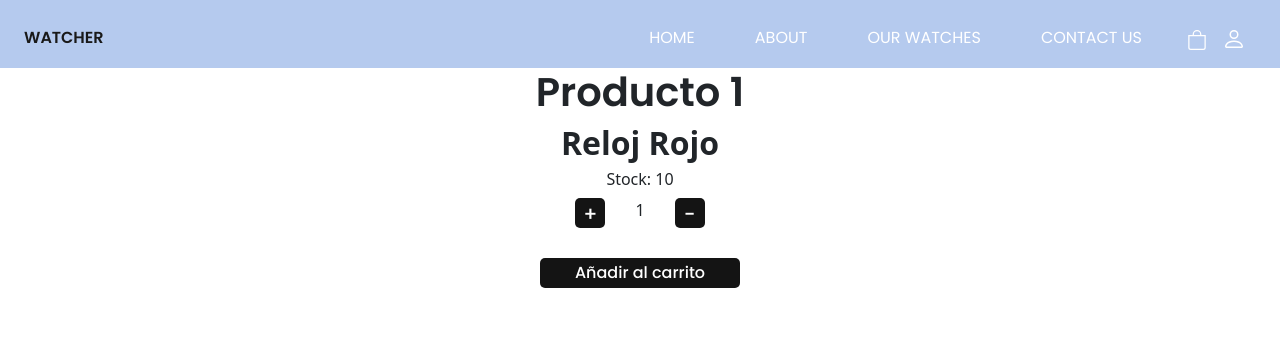
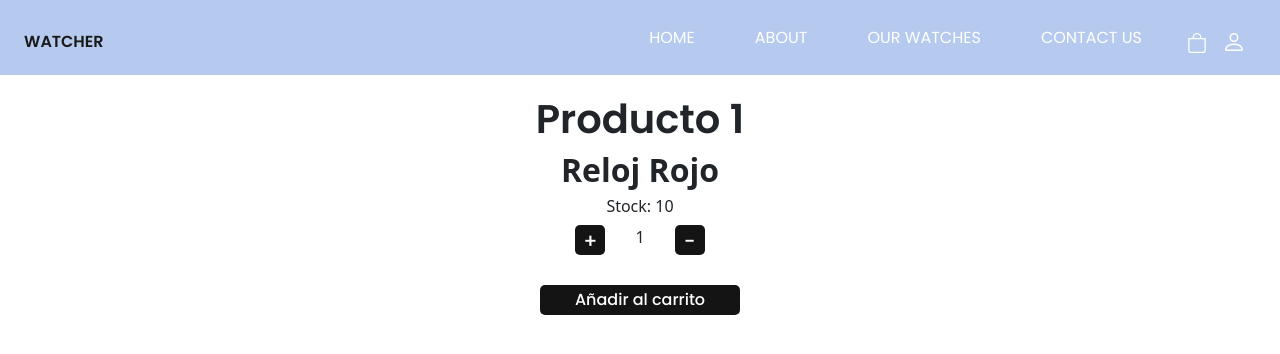
Before and after one commit to isma-morel/Proyecto-React, a React (Create React App) app: page / in a window 1280 px wide. Shown: the top 354 px of the page. Built offline with nearby package versions, Linux system fonts and the light colour scheme.

Commit message:
añadiendo mas estilos

```diff
--- a/src/App.css
+++ b/src/App.css
@@ -4,24 +4,47 @@ html {
 }
 
 .header-custom {
-  z-index: 9999;
   background-color: #b5caee;
 }
 .header-custom .logo-custom {
+  display: inline-block;
   font-family: "Poppins", sans-serif;
+  width: 8%;
   font-weight: bold;
   text-decoration: none;
   color: #191919;
+  position: relative;
+  transition: 0.3s ease all;
+  overflow: hidden;
 }
-.header-custom .item-custom {
-  transition: 0.3s ease all;
-  position: relative;
+.header-custom .logo-custom:hover {
+  color: #ffff;
 }
-.header-custom .item-custom::after {
+.header-custom .logo-custom .icon-watch {
+  color: #ffff;
+  position: absolute;
+  left: -25%;
+  opacity: 0;
+  transition: 0.2s ease all;
+}
+.header-custom .logo-custom:hover .icon-watch {
+  left: 85%;
+  opacity: 1;
+}
+.header-custom .logo-custom::after {
   content: "";
-  width: 100%;
   height: 100%;
-  background-color: black;
+  width: 85%;
+  border-bottom: 1px solid #ffff;
+  position: absolute;
+  top: 0;
+  left: -100%;
+  transition: 0.4s ease all;
+  opacity: 0;
+}
+.header-custom .logo-custom:hover::after {
+  left: 0;
+  opacity: 1;
 }
 .header-custom .item-custom .nav-link {
   padding: 10px 30px;
@@ -33,6 +56,27 @@ html {
 }
 .header-custom .item-custom .nav-link:hover {
   color: black;
+}
+.header-custom .item-custom .nav-link span {
+  display: inline-block;
+  position: relative;
+  transition: 0.3s ease all;
+  overflow: hidden;
+}
+.header-custom .item-custom .nav-link span::after {
+  content: "";
+  height: 100%;
+  width: 100%;
+  border-bottom: 1px solid black;
+  position: absolute;
+  left: -100%;
+  top: 0;
+  transition: 0.3s ease all;
+  opacity: 0;
+}
+.header-custom .item-custom .nav-link:hover span::after {
+  left: 0;
+  opacity: 1;
 }
 .header-custom .widgets .container-cart {
   color: #ffff;
@@ -62,6 +106,9 @@ html {
   height: 24px;
 }
 
+.product-section {
+  margin-top: 20px;
+}
 .product-section .itemlista-container {
   display: flex;
   justify-content: center;
--- a/src/assets/components/navbar/NavBar.jsx
+++ b/src/assets/components/navbar/NavBar.jsx
@@ -8,7 +8,15 @@ export const NavBar = () => {
             <header className="d-block header-custom">
                 <div className="container-fluid px-4">
                     <nav className="navbar navbar-expand-lg pt-3">
-                        <a className="logo-custom" href="index.html"><span>WATCHER</span></a>
+                        <a className="logo-custom" href="index.html">
+                            <span className="icon-watch">
+                                <svg xmlns="http://www.w3.org/2000/svg" width="16" height="16" fill="currentColor" className="bi bi-watch" viewBox="0 0 16 16">
+                                    <path d="M8.5 5a.5.5 0 0 0-1 0v2.5H6a.5.5 0 0 0 0 1h2a.5.5 0 0 0 .5-.5V5z"/>
+                                    <path d="M5.667 16C4.747 16 4 15.254 4 14.333v-1.86A5.985 5.985 0 0 1 2 8c0-1.777.772-3.374 2-4.472V1.667C4 .747 4.746 0 5.667 0h4.666C11.253 0 12 .746 12 1.667v1.86a5.99 5.99 0 0 1 1.918 3.48.502.502 0 0 1 .582.493v1a.5.5 0 0 1-.582.493A5.99 5.99 0 0 1 12 12.473v1.86c0 .92-.746 1.667-1.667 1.667H5.667zM13 8A5 5 0 1 0 3 8a5 5 0 0 0 10 0z"/>
+                                </svg>
+                            </span>
+                            <span className="watcher-custom">WATCHER</span>
+                        </a>
                         <div className="collapse navbar-collapse">
                             <div className="d-flex ms-auto flex-column flex-lg-row align-items-center">
                                 <ul className="navbar-nav">
--- a/src/assets/scss/components/_ItemListContainer.scss
+++ b/src/assets/scss/components/_ItemListContainer.scss
@@ -1,4 +1,5 @@
 .product-section {
+    margin-top: 20px;
     .itemlista-container {
         display: flex;
         justify-content: center;
--- a/src/assets/scss/components/_NavBar.scss
+++ b/src/assets/scss/components/_NavBar.scss
@@ -1,22 +1,46 @@
 .header-custom {
-    z-index: 9999;
     background-color: nth($colors , 1 );
     .logo-custom {
+        display: inline-block;
         font-family: $fontFamily;
+        width: 8%;
         font-weight: bold;
         text-decoration: none;
         color: nth($colors , 2 );
+        position: relative;
+        transition: .3s ease all;
+        overflow: hidden;
+        &:hover {
+            color: nth($colors , 3 );
+        }
+        .icon-watch {
+            color: nth($colors , 3 );
+            position: absolute;
+            left: -25%;
+            opacity: 0;
+            transition: .2s ease all;
+        }
+        &:hover .icon-watch {
+            left: 85%;
+            opacity: 1;
+        }
+        &::after {
+            content: "";
+            height: 100%;
+            width: 85%;
+            border-bottom: 1px solid nth($colors , 3 );
+            position: absolute;
+            top: 0;
+            left: -100%;
+            transition: .4s ease all;
+            opacity: 0;
+        }
+        &:hover::after {
+            left: 0;
+            opacity: 1;
+        }
     }
     .item-custom {
-        transition: .3s ease all;
-        position: relative;
-        &::after {
-            content: "";
-            width: 100%;
-            height: 100%;
-            background-color: black;
-
-        }
         .nav-link {
             padding: 10px 30px;
             font-size: 1rem;
@@ -26,6 +50,28 @@
             transition: .3s ease all;
             &:hover {
                 color: black;
+            }
+            span {
+                display: inline-block;
+                position: relative;
+                transition: .3s ease all;
+                overflow: hidden;
+                &::after {
+                    content: "";
+                    height: 100%;
+                    width: 100%;
+                    border-bottom: 1px solid black;
+                    position: absolute;
+                    left: -100%;
+                    top: 0;
+                    transition: .3s ease all;
+                    opacity: 0;
+
+                }
+            }
+            &:hover span::after {
+                left: 0;
+                opacity: 1;
             }
         }
     }
```
Also changed, not shown: 1 other file (tests, documents, lock files or other folders).
